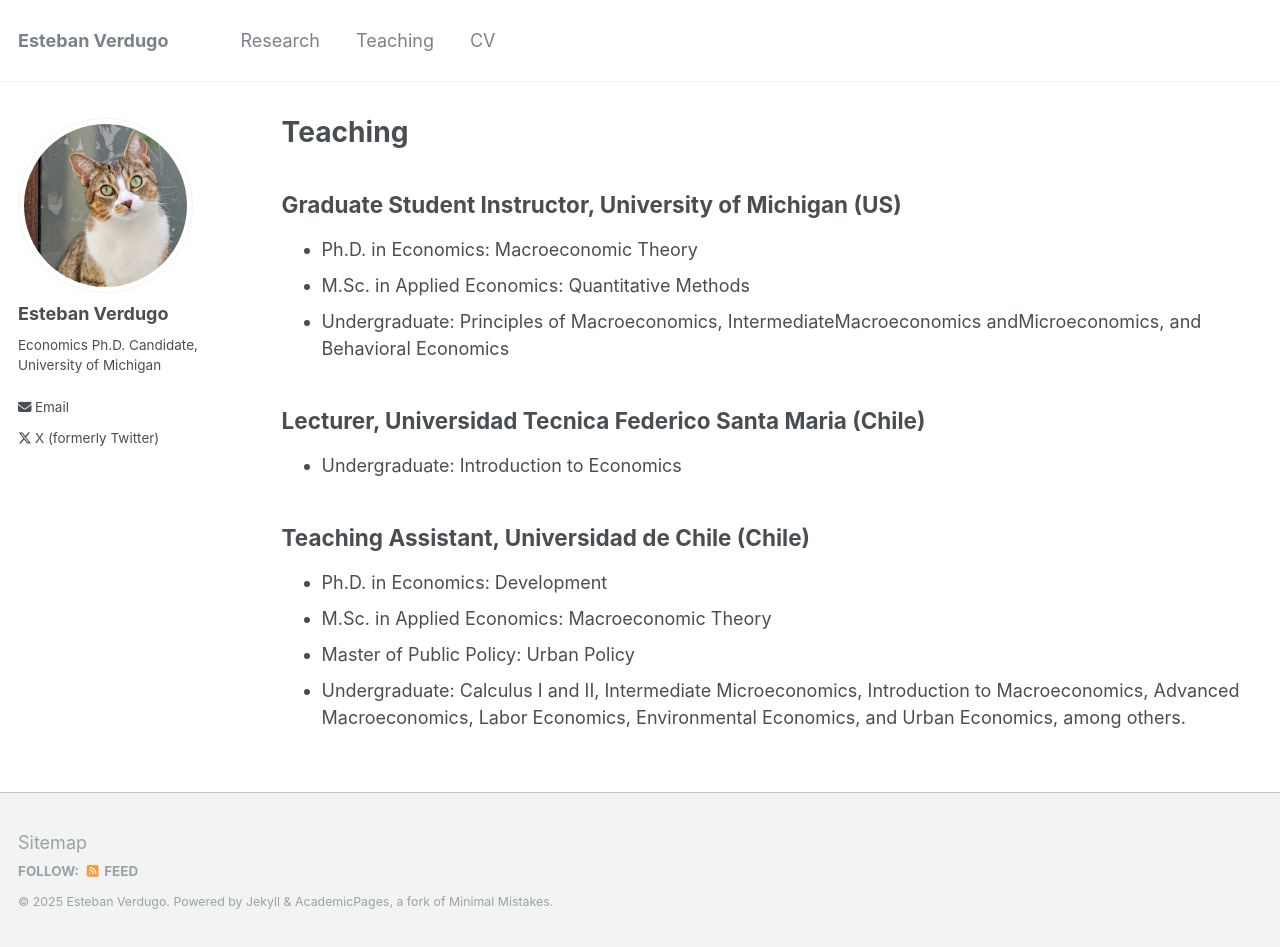
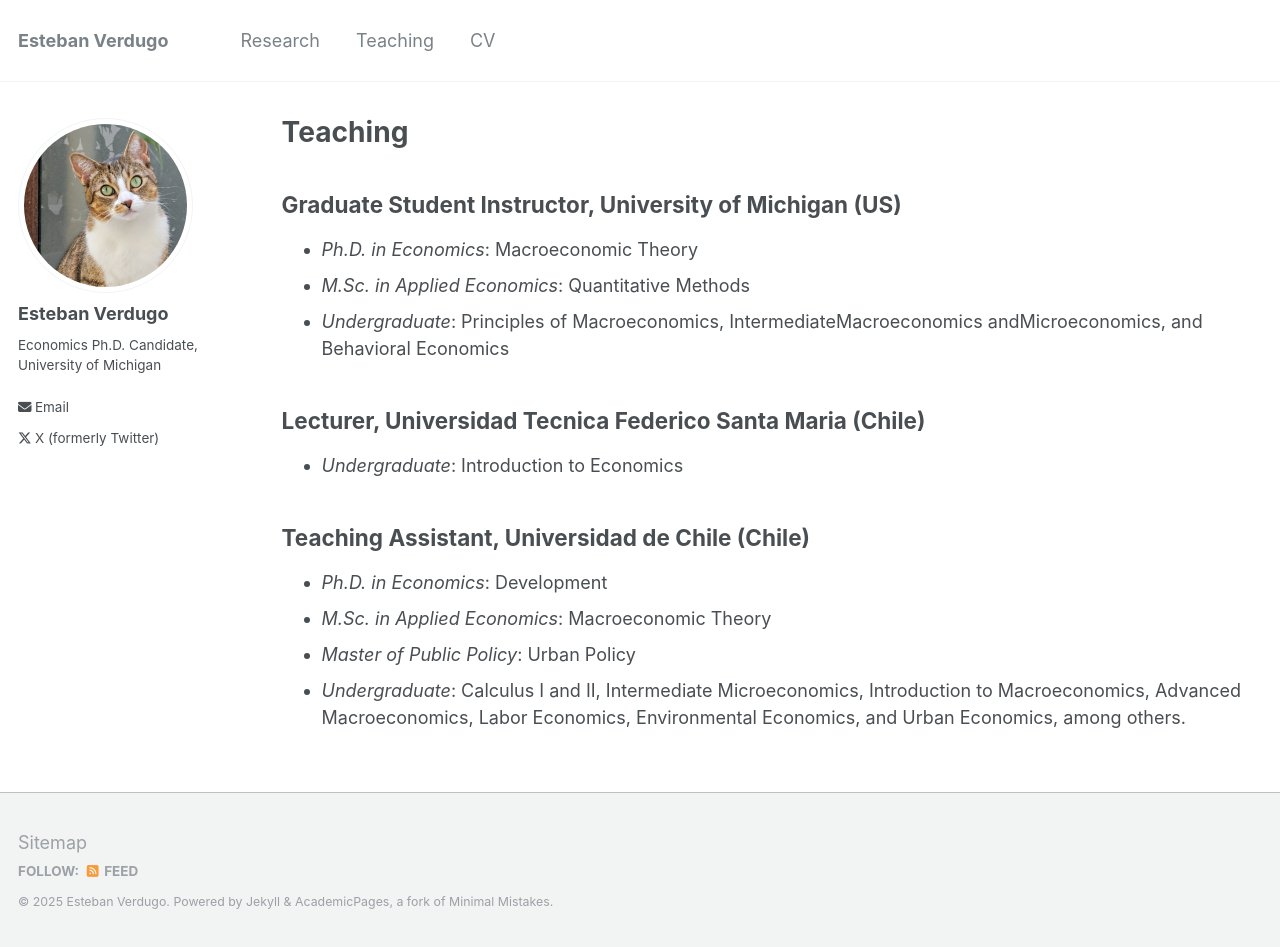
Before and after one commit to everdugop/everdugop.github.io, a Jekyll site: the page built from _pages/teaching.md, in a window 1280 px wide and 947 px high. Built offline with Jekyll 4.4.1, drawn with Linux system fonts in a browser that asks for light colours; part of the change alters nothing that is shown.

```diff
--- a/_pages/teaching.md
+++ b/_pages/teaching.md
@@ -9,18 +9,18 @@ author_profile: true
 
 ## Graduate Student Instructor, University of Michigan (US)
 
-- Ph.D. in Economics: Macroeconomic Theory
-- M.Sc. in Applied Economics: Quantitative Methods
-- Undergraduate: Principles of Macroeconomics, IntermediateMacroeconomics andMicroeconomics, and Behavioral Economics
+- *Ph.D. in Economics*: Macroeconomic Theory
+- *M.Sc. in Applied Economics*: Quantitative Methods
+- *Undergraduate*: Principles of Macroeconomics, IntermediateMacroeconomics andMicroeconomics, and Behavioral Economics
 
 ## Lecturer, Universidad Tecnica Federico Santa Maria (Chile)
 
-- Undergraduate: Introduction to Economics
+- *Undergraduate*: Introduction to Economics
 
 
 ## Teaching Assistant, Universidad de Chile (Chile)
 
-- Ph.D. in Economics: Development
-- M.Sc. in Applied Economics: Macroeconomic Theory
-- Master of Public Policy: Urban Policy
-- Undergraduate: Calculus I and II, Intermediate Microeconomics, Introduction to Macroeconomics, Advanced Macroeconomics, Labor Economics, Environmental Economics, and Urban Economics, among others.
+- *Ph.D. in Economics*: Development
+- *M.Sc. in Applied Economics*: Macroeconomic Theory
+- *Master of Public Policy*: Urban Policy
+- *Undergraduate*: Calculus I and II, Intermediate Microeconomics, Introduction to Macroeconomics, Advanced Macroeconomics, Labor Economics, Environmental Economics, and Urban Economics, among others.
```
